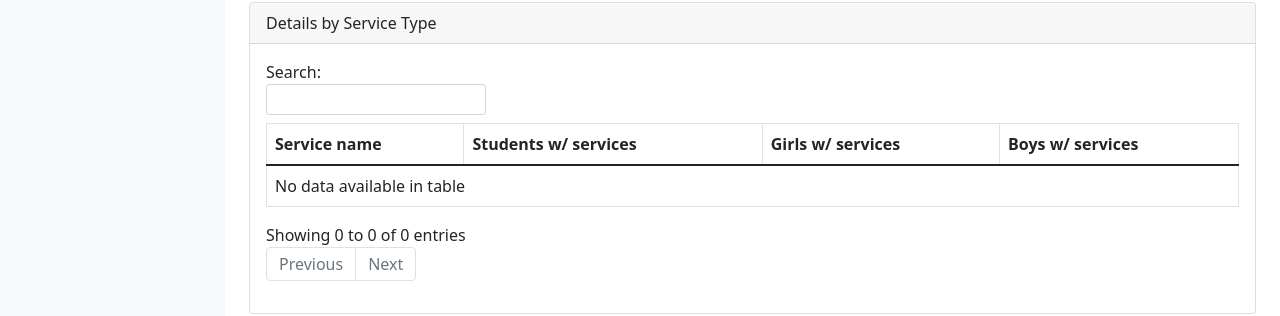
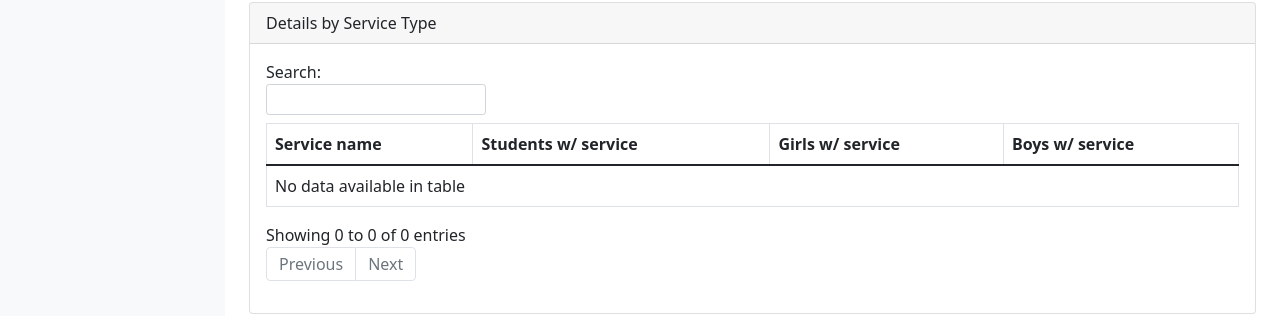
Before and after one commit to guezandy/PAS-EMIS, a Django app: page /welfare/districts in a window 1280 px wide. Shown: the part 317-633 px from the top of the page. Run offline with Django 3.2, Linux system fonts and the light colour scheme; the visitor is signed in with stand-in values (Sample User, id 1); data that the repository does not hold is empty; some libraries are stand-ins or nearby versions.

Commit message:
minor adjustment

```diff
--- a/welfare/templates/welfare_base.html
+++ b/welfare/templates/welfare_base.html
@@ -58,9 +58,9 @@
                     <thead>
                         <tr>
                             <th class="align-middle">Service name</th>
-                            <th class="align-middle">Students w/ services</th>
-                            <th class="align-middle">Girls w/ services</th>
-                            <th class="align-middle">Boys w/ services</th>
+                            <th class="align-middle">Students w/ service</th>
+                            <th class="align-middle">Girls w/ service</th>
+                            <th class="align-middle">Boys w/ service</th>
                         </tr>
                     </thead>
                     <tbody>
```
